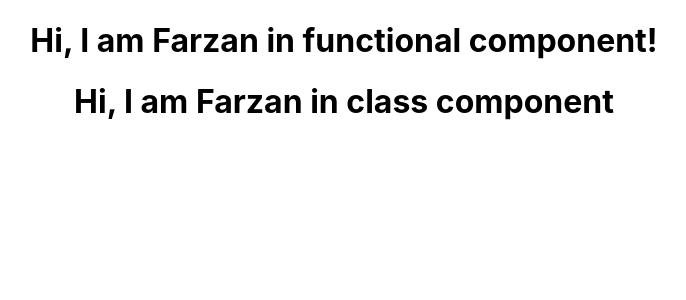
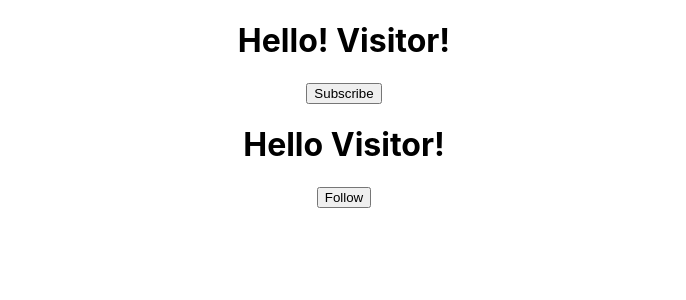
Before and after one commit to x-farzan/CodeEvolution-React-basics, a React (Create React App) app: page / in a window 1280 px wide. Shown: the top 300 px of the page, without its empty margins (296-982 px from the left). Built offline with nearby package versions, Linux system fonts and the light colour scheme.

Commit message:
Props, states.

```diff
--- a/src/App.js
+++ b/src/App.js
@@ -1,12 +1,50 @@
-import './App.css';
-import Greet from './components/Greet';
-import Welcome from './components/Welcome';
+import "./App.css";
+import Greet from "./components/Greet";
+import Welcome from "./components/Welcome";
+import Hello from "./components/Hello";
+import Message from "./components/Message";
+import Follow from "./components/Follow";
 
 function App() {
   return (
     <div className="App">
-      <Greet />
-      <Welcome />
+      {/* State Management in Class Component */}
+      <Message />
+
+      {/* State management in Functional component */}
+      <Follow />
+
+      {/*
+        props with functional component!!!!
+       */}
+
+      {/* <Greet name="Bruce" superHero="Batman">
+        <p>
+          Description : Bruce is a super hero of Gotham city who fights against
+          evil. His best friend is Robin.{" "}
+        </p>
+      </Greet>
+      <Greet name="Clark" superHero="Superman">
+        <button>Launch Superman</button>
+      </Greet>
+      <Greet name="Diana" superHero="Wonder woman" />
+      <br />
+      <br /> */}
+
+      {/*
+        props with class component!!!!
+       */}
+
+      {/* <Welcome name="Bruce" superHero="Batman">
+        <p>
+          Description : Bruce is a super hero of Gotham city who fights against
+          evil. His best friend is Robin.
+        </p>
+      </Welcome>
+      <Welcome name="Clark" superHero="Superman">
+        <button>Launch Superman</button>
+      </Welcome>
+      <Welcome name="Diana" superHero="Wonder woman" /> */}
     </div>
   );
 }
--- /dev/null
+++ b/src/components/Follow.js
@@ -0,0 +1,18 @@
+import { useState } from "react";
+
+const Follow = () => {
+  const [state, setState] = useState("Hello Visitor!");
+
+  const changeState = () => {
+    setState("You are now following!");
+  };
+
+  return (
+    <div>
+      <h1>{state}</h1>
+      <button onClick={() => changeState()}>Follow</button>
+    </div>
+  );
+};
+
+export default Follow;
--- a/src/components/Greet.js
+++ b/src/components/Greet.js
@@ -1,10 +1,16 @@
-
 // Functional component
 
 // function Greet(){
 //     return <h1>Hi, Farzan!</h1>
 // }
 
-const Greet = () =>  <h1>Hi, I am Farzan in functional component!</h1>
+const Greet = (props) => {
+  return <div>
+    <h1>
+      Hi, I am {props.name} a.k.a {props.superHero}
+    </h1>
+    {props.children}
+  </div>;
+};
 
 export default Greet;
--- /dev/null
+++ b/src/components/Hello.js
@@ -0,0 +1,18 @@
+import React from "react";
+
+const Hello = () => {
+  // With JSX
+  return (
+    <div className="dummyClass">
+      <h1>Hi, I am testing componenet with JSX!!</h1>
+    </div>
+  );
+  // Without JSX
+  return React.createElement(
+    "div",
+    { id: 1, className: "sdummyClass" },
+    React.createElement("h1", null, "Hi, I am testing component without JSX!")
+  );
+};
+
+export default Hello;
--- /dev/null
+++ b/src/components/Message.js
@@ -0,0 +1,33 @@
+import { Component } from "react";
+
+class Message extends Component {
+  constructor() {
+    super();
+    this.state = {
+      message: "Hello! Visitor!",
+    };
+  }
+
+  changeState() {
+    this.setState({
+      message: "Thank you for subscribing!",
+    });
+  }
+
+  render() {
+    return (
+      <div>
+        <h1>{this.state.message}</h1>
+        <button
+          onClick={() => {
+            this.changeState();
+          }}
+        >
+          Subscribe
+        </button>
+      </div>
+    );
+  }
+}
+
+export default Message;
--- a/src/components/Welcome.js
+++ b/src/components/Welcome.js
@@ -1,9 +1,16 @@
 import { Component } from "react";
 
-class Welcome extends Component{
-    render(){
-        return <h1>Hi, I am Farzan in class component</h1>
-    }
+class Welcome extends Component {
+  render() {
+    return (
+      <div>
+        <h1>
+          Hi, I am {this.props.name} a.k.a {this.props.superHero}
+        </h1>
+        {this.props.children}
+      </div>
+    );
+  }
 }
 
 export default Welcome;
```
Also changed, not shown: 1 other file (tests, documents, lock files or other folders).
